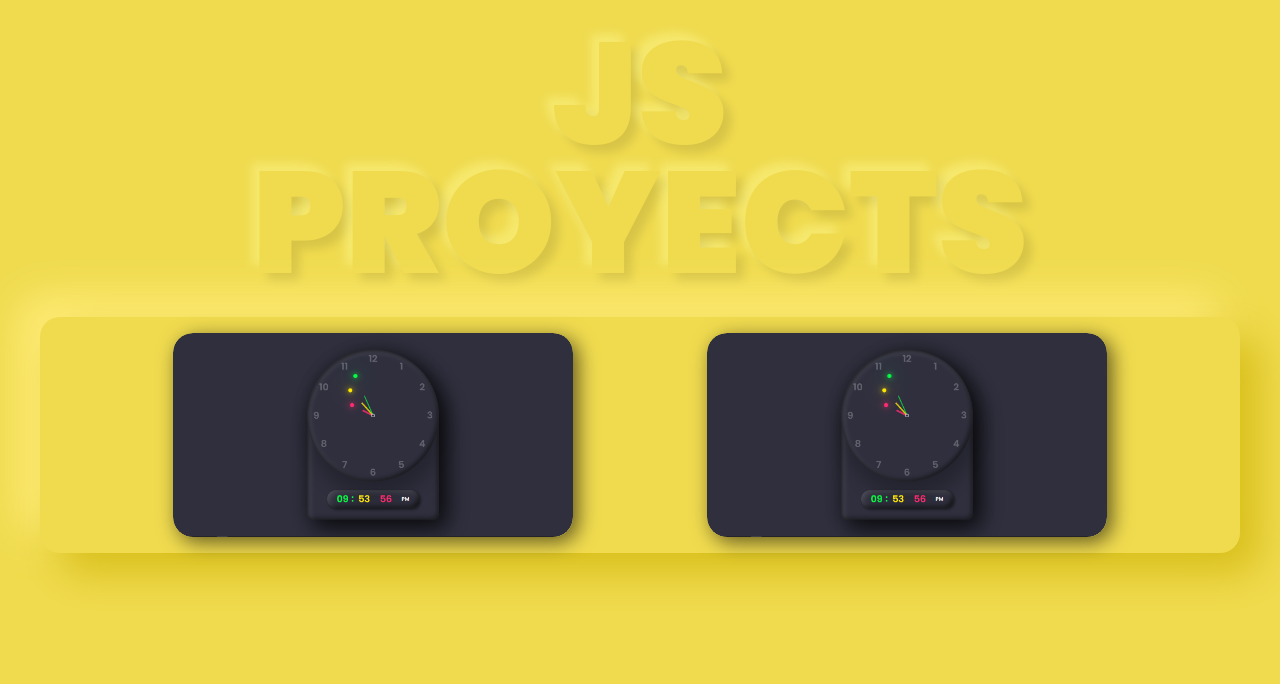
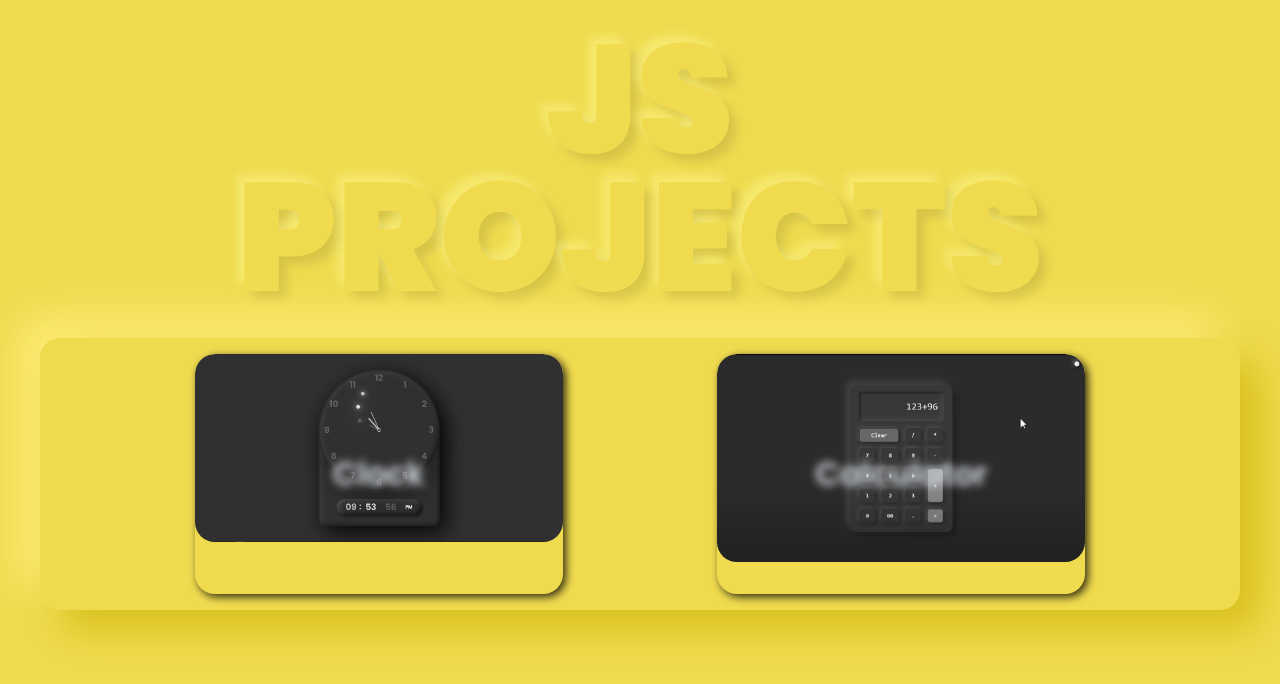
Before and after one commit to dianacruzpro/ProyectosJS, a plain HTML site: page index.html in a window 1280 px wide. Drawn offline with Linux system fonts and the light colour scheme.

Commit message:
Adding project

```diff
--- a/css/style.css
+++ b/css/style.css
@@ -17,7 +17,7 @@ body{
 .title{
   text-align: center;
   width: 100%;
-  font-size: 9em;
+  font-size: 12vw;
   font-weight: 900;
   margin: .2em 0;
   /* color: #e0e5eb; */
@@ -44,16 +44,19 @@ body{
 
 .gallery__proyect{
   position: relative;
-  width: 25em;
+  width: 23em;
+  height: 15em;
   font-weight: 600;
   text-align: center;
   border-radius: 20px;
   overflow: hidden;
-  box-shadow: 5px 5px 20px rgba(0, 0, 0, .6);
+  box-shadow: 3px 3px 8px rgba(0, 0, 0, .8);
 }
 
 .proyect__img{
   border-radius: 20px;
+  filter: grayscale(1);
+  transition: .5s;
 }
 
 .proyect__title{
@@ -62,25 +65,26 @@ body{
   height: 100%;
   top: 0;
   left: 0;
+  display: flex;
   justify-content: center;
   align-items: center;
   color: #e0e5eb;
-  font-size: 1.5em;
+  font-size: 2em;
   padding: .5em;
   cursor: pointer;
-  display: none;
   animation: animate .8s reverse;
+  transition: .5s;
+  filter: blur(4px);
 }
 
 .gallery__proyect:hover .proyect__title{
-  display: flex;
-  background: rgba(0, 0, 0, .6);
+  filter: blur(0px);
   animation: animate .5s backwards;
 }
 
 .gallery__proyect:hover .proyect__img{
   transition: .5s;
-  transform: scale(1.3);
+  filter: grayscale(0);
 }
 @keyframes animate {
   0%{opacity: 0;}
--- a/index.html
+++ b/index.html
@@ -9,15 +9,15 @@
 </head>
 <body>
   <div class="container">
-    <h1 class="title">JS <br> PROYECTS</h1>
+    <h1 class="title">JS <br> PROJECTS</h1>
     <div class="gallery">
       <a class="gallery__proyect proyect" href="./projects/Reloj/index.html" target="_blank">
-        <img src="img/reloj.PNG" alt="reloj" class="proyect__img">
-        <h2 class="proyect__title">Proyecto 1</h2>
+        <img src="img/reloj.PNG" alt="clock" class="proyect__img">
+        <h2 class="proyect__title">Clock</h2>
       </a>
-      <a class="gallery__proyect proyect" href="./projects/Reloj/index.html" target="_blank">
-        <img src="img/reloj.PNG" alt="reloj" class="proyect__img">
-        <h2 class="proyect__title">Proyecto 1</h2>
+      <a class="gallery__proyect proyect" href="./projects/Calculator/index.html" target="_blank">
+        <img src="img/Calculator.PNG" alt="calculator" class="proyect__img">
+        <h2 class="proyect__title">Calculator</h2>
       </a>
     </div>
   </div>
--- /dev/null
+++ b/projects/Calculator/css/reset.css
@@ -0,0 +1,148 @@
+@charset "UTF-8";
+@import url('https://fonts.googleapis.com/css2?family=Poppins:wght@200;400;600;900&display=swap');
+
+/* Custom properties */
+:root {
+  --negro: #393939;
+  /* Tipografía */
+  --tipo-principal:  'Poppins', sans-serif;
+  --tipo-secundaria: Verdana;
+}
+
+/* Adaptadas al modo oscuro */
+@media (prefers-color-scheme: dark) {
+  :root {
+    --negro: #ececec;
+  }
+}
+/* Opcional */
+/* Configuración si un usuario ha activado el modo alto contraste. (WD) */
+/* Opcional */
+/* Desactivar los animations en el caso de que el usuario haya configurado el modo sin animation */
+@media (prefers-reduced-motion: reduce) {
+  * {
+    -webkit-animation: none !important;
+            animation: none !important;
+    -webkit-transition: none !important;
+    transition: none !important;
+  }
+}
+/* Reseteando los margin y paddings de todas las etiquetas */
+* {
+  margin: 0;
+  padding: 0;
+  border: 0;
+  -webkit-box-sizing: border-box;
+          box-sizing: border-box;
+  vertical-align: baseline;
+}
+
+/* Evitando problemas con las imagenes */
+img, picture, video, iframe, figure {
+  max-width: 100%;
+  width: 100%;
+  display: block;
+  /* opcional */
+  -o-object-fit: cover;
+     object-fit: cover;
+  /* opcional */
+  -o-object-position: center center;
+     object-position: center center;
+}
+
+/* Reseteando enlaces para trabajarlas como cajas... */
+a {
+  display: block;
+  text-decoration: none;
+  color: inherit;
+  font-size: inherit;
+}
+
+/* ...a excepcion de los que se encuentran en párrafos */
+p a {
+  display: inline;
+}
+
+/* Quitando las etiquetas(puntos) de los <li> */
+li {
+  list-style-type: none;
+}
+
+/* Configurando anclas suaves */
+html {
+  scroll-behavior: smooth;
+}
+
+/* Desactivando estilos por defecto de las principales etiquetas de texto */
+h1, h2, h3, h4, h5, h6, p, span, a, strong, blockquote, i, b, u, em {
+  font-size: 1em;
+  font-weight: inherit;
+  font-style: inherit;
+  text-decoration: none;
+  color: inherit;
+}
+
+/* Evitando problemas con los pseudoelementos de quotes */
+blockquote:before, blockquote:after, q:before, q:after {
+  content: "";
+  content: none;
+}
+
+/* Configurando el texto que es seleccionado */
+::-moz-selection {
+  background-color: var(--negro);
+  color: var(--blanco);
+}
+::selection {
+  background-color: var(--negro);
+  color: var(--blanco);
+}
+
+/* Nivelando problemas de tipografías y colocación de formularios */
+form, input, textarea, select, button, label {
+  font-family: inherit;
+  font-size: inherit;
+  -webkit-hyphens: auto;
+      -ms-hyphens: auto;
+          hyphens: auto;
+  background-color: transparent;
+  color: inherit;
+  display: block;
+  /* opcional */
+  -webkit-appearance: none;
+     -moz-appearance: none;
+          appearance: none;
+}
+
+/* Reseteando las tablas */
+table, tr, td {
+  border-collapse: collapse;
+  border-spacing: 0;
+}
+
+/* Evitando problemas con los SVG */
+svg {
+  width: 100%;
+  display: block;
+  fill: currentColor;
+}
+
+/* Configurando la tipografía para toda la web */
+body {
+  min-height: 100vh;
+  font-size: 100%;
+  font-family: var(--tipo-principal);
+  color: var(--negro);
+  /* opcional */
+  line-height: 1.4em;
+  /* opcional */
+  -webkit-hyphens: auto;
+      -ms-hyphens: auto;
+          hyphens: auto;
+  /* opcional */
+  font-smooth: always;
+  /* opcional */
+  -webkit-font-smoothing: antialiased;
+  /* opcional */
+  -moz-osx-font-smoothing: grayscale;
+}
--- /dev/null
+++ b/projects/Calculator/css/styles.css
@@ -0,0 +1 @@
+@import url("reset.css");
```
Also changed, not shown: img/Calculator.PNG (added), projects/Calculator/index.html (added).
